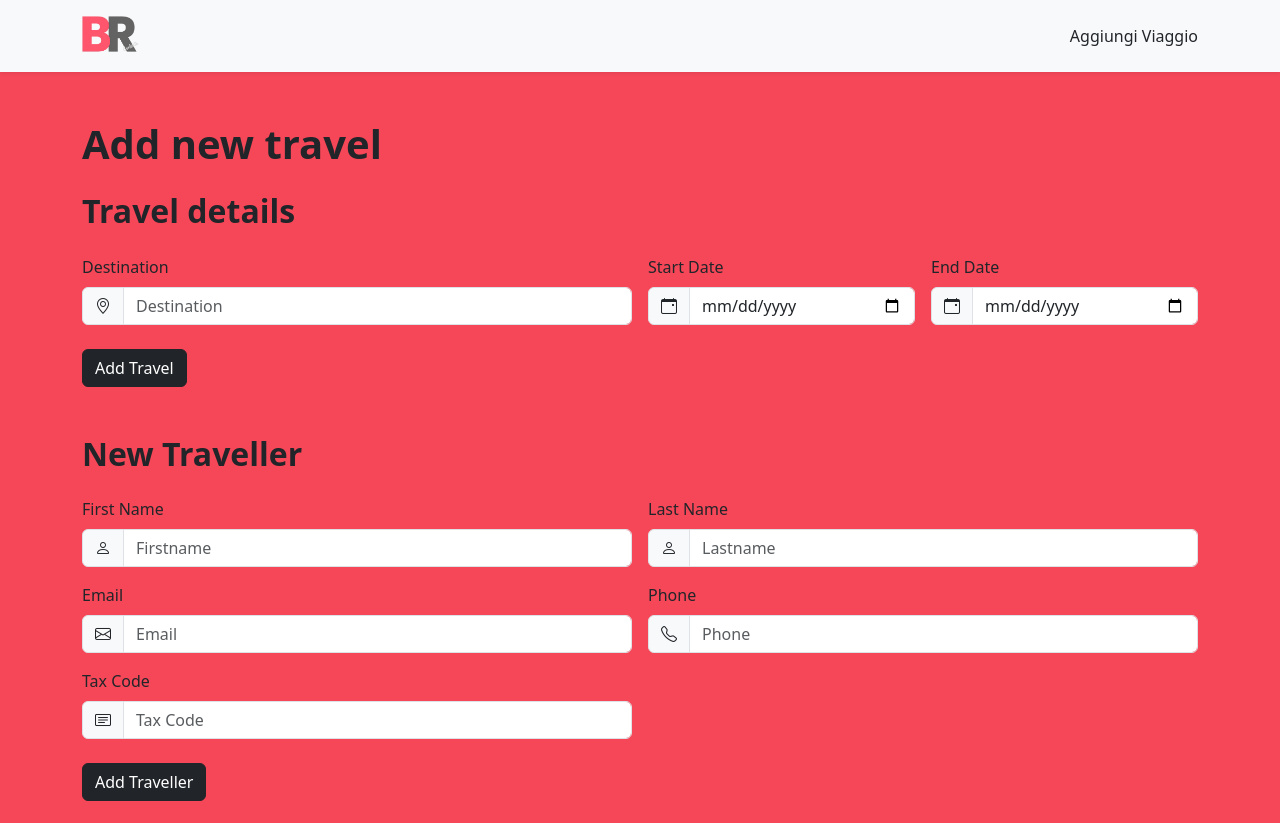
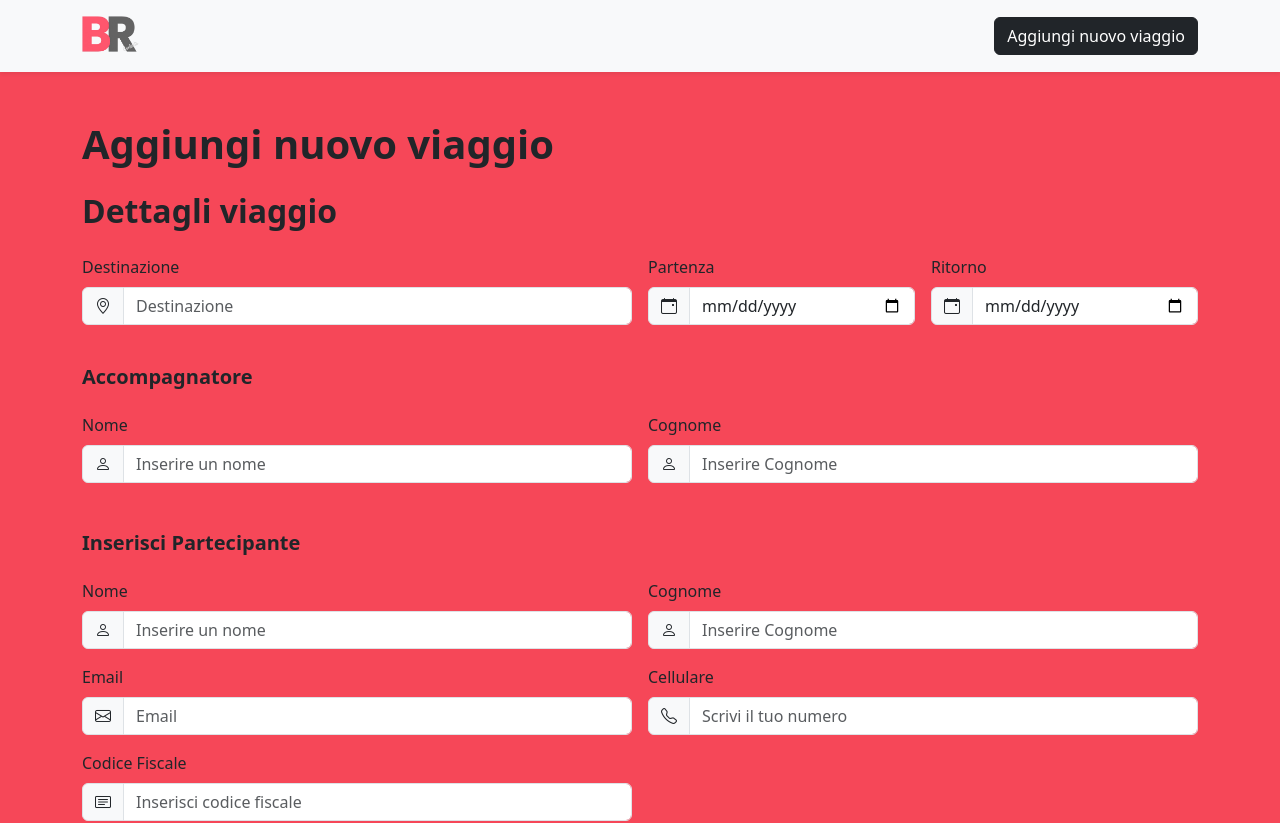
Before and after one commit to GiuseppeFiliberto/BooRoad, a React (Vite) app: page /add-travel in a window 1280 px wide. Shown: the top 823 px of the page. Built offline with nearby package versions, Linux system fonts and the light colour scheme; a web font is replaced by a local one.

Commit message:
Enhance Header and TravelCards components; update Add Travel link to button and add hover effects for travel cards

```diff
--- a/src/Componets/AddTravel.jsx
+++ b/src/Componets/AddTravel.jsx
@@ -1,109 +1,219 @@
+import { useState } from "react";
+
 export default function AddTravel() {
+    const [travel, setTravel] = useState({
+        destination: "",
+        startDate: "",
+        endDate: "",
+    });
+
+    const [traveller, setTraveller] = useState({
+        firstName: "",
+        lastName: "",
+        email: "",
+        phone: "",
+        taxCode: "",
+    });
+
+    const handleTravelChange = (e) => {
+        setTravel({ ...travel, [e.target.name]: e.target.value });
+    };
+
+    const handleTravellerChange = (e) => {
+        setTraveller({ ...traveller, [e.target.name]: e.target.value });
+    };
+
+    const handleSubmit = (e) => {
+        e.preventDefault();
+        alert(
+            `Travel: ${JSON.stringify(travel, null, 2)}\nTraveller: ${JSON.stringify(traveller, null, 2)}`
+        );
+    };
+
     return (
         <div className="container my-5">
-            <h1 className="mb-4 fw-bold">Add new travel</h1>
-
+            <h1 className="mb-4 fw-bold">Aggiungi nuovo viaggio</h1>
+            <form onSubmit={handleSubmit}>
                 <div className="add-travel mb-5">
-                <h2 className="mb-4 fw-bold">Travel details</h2>
-
+                    <h2 className="mb-4 fw-bold">Dettagli viaggio</h2>
                     <div className="row g-3">
                         <div className="col-md-6">
-                        <label className="form-label">Destination</label>
+                            <label className="form-label">Destinazione</label>
                             <div className="input-group">
                                 <span className="input-group-text">
                                     <i className="bi bi-geo-alt"></i>
                                 </span>
-                            <input type="text" className="form-control" placeholder="Destination" />
+                                <input
+                                    type="text"
+                                    className="form-control"
+                                    placeholder="Destinazione"
+                                    name="destination"
+                                    value={travel.destination}
+                                    onChange={handleTravelChange}
+                                />
                             </div>
                         </div>
-
                         <div className="col-md-3">
-                        <label className="form-label">Start Date</label>
+                            <label className="form-label">Partenza</label>
                             <div className="input-group">
                                 <span className="input-group-text">
                                     <i className="bi bi-calendar-event"></i>
                                 </span>
-                            <input type="date" className="form-control" />
+                                <input
+                                    type="date"
+                                    className="form-control"
+                                    name="startDate"
+                                    value={travel.startDate}
+                                    onChange={handleTravelChange}
+                                />
                             </div>
                         </div>
-
-                    <div className="col-md-3">
-                        <label className="form-label">End Date</label>
+                        <div className="col-md-3 mb-4">
+                            <label className="form-label">Ritorno</label>
                             <div className="input-group">
                                 <span className="input-group-text">
                                     <i className="bi bi-calendar-event"></i>
                                 </span>
-                            <input type="date" className="form-control" />
+                                <input
+                                    type="date"
+                                    className="form-control"
+                                    name="endDate"
+                                    value={travel.endDate}
+                                    onChange={handleTravelChange}
+                                />
+                            </div>
+                        </div>
+
+                        <h5 className="fw-bolder">Accompagnatore</h5>
+                        <div className="col-md-6">
+                            <label className="form-label">Nome</label>
+                            <div className="input-group">
+                                <span className="input-group-text">
+                                    <i className="bi bi-person"></i>
+                                </span>
+                                <input
+                                    type="text"
+                                    className="form-control"
+                                    placeholder="Inserire un nome"
+                                    name="firstName"
+                                    value={traveller.firstName}
+                                    onChange={handleTravellerChange}
+                                />
+                            </div>
+                        </div>
+                        <div className="col-md-6">
+                            <label className="form-label">Cognome</label>
+                            <div className="input-group">
+                                <span className="input-group-text">
+                                    <i className="bi bi-person"></i>
+                                </span>
+                                <input
+                                    type="text"
+                                    className="form-control"
+                                    placeholder="Inserire Cognome"
+                                    name="lastName"
+                                    value={traveller.lastName}
+                                    onChange={handleTravellerChange}
+                                />
                             </div>
                         </div>
                     </div>
 
 
-                <div className="mt-4">
-                    <button className="btn btn-dark">Add Travel</button>
-                </div>
+
                 </div>
 
                 <div className="add-traveller">
-                <h2 className="mb-4 fw-bolder">New Traveller</h2>
-
+                    <h5 className="mb-4 fw-bolder">Inserisci Partecipante</h5>
                     <div className="row g-3">
                         <div className="col-md-6">
-                        <label className="form-label">First Name</label>
+                            <label className="form-label">Nome</label>
                             <div className="input-group">
                                 <span className="input-group-text">
                                     <i className="bi bi-person"></i>
                                 </span>
-                            <input type="text" className="form-control" placeholder="Firstname" />
+                                <input
+                                    type="text"
+                                    className="form-control"
+                                    placeholder="Inserire un nome"
+                                    name="firstName"
+                                    value={traveller.firstName}
+                                    onChange={handleTravellerChange}
+                                />
                             </div>
                         </div>
-
                         <div className="col-md-6">
-                        <label className="form-label">Last Name</label>
+                            <label className="form-label">Cognome</label>
                             <div className="input-group">
                                 <span className="input-group-text">
                                     <i className="bi bi-person"></i>
                                 </span>
-                            <input type="text" className="form-control" placeholder="Lastname" />
+                                <input
+                                    type="text"
+                                    className="form-control"
+                                    placeholder="Inserire Cognome"
+                                    name="lastName"
+                                    value={traveller.lastName}
+                                    onChange={handleTravellerChange}
+                                />
                             </div>
                         </div>
-
                         <div className="col-md-6">
                             <label className="form-label">Email</label>
                             <div className="input-group">
                                 <span className="input-group-text">
                                     <i className="bi bi-envelope"></i>
                                 </span>
-                            <input type="email" className="form-control" placeholder="Email" />
+                                <input
+                                    type="email"
+                                    className="form-control"
+                                    placeholder="Email"
+                                    name="email"
+                                    value={traveller.email}
+                                    onChange={handleTravellerChange}
+                                />
                             </div>
                         </div>
-
                         <div className="col-md-6">
-                        <label className="form-label">Phone</label>
+                            <label className="form-label">Cellulare</label>
                             <div className="input-group">
                                 <span className="input-group-text">
                                     <i className="bi bi-telephone"></i>
                                 </span>
-                            <input type="text" className="form-control" placeholder="Phone" />
+                                <input
+                                    type="text"
+                                    className="form-control"
+                                    placeholder="Scrivi il tuo numero"
+                                    name="phone"
+                                    value={traveller.phone}
+                                    onChange={handleTravellerChange}
+                                />
                             </div>
                         </div>
-
                         <div className="col-md-6">
-                        <label className="form-label">Tax Code</label>
+                            <label className="form-label">Codice Fiscale</label>
                             <div className="input-group">
                                 <span className="input-group-text">
                                     <i className="bi bi-card-text"></i>
                                 </span>
-                            <input type="text" className="form-control" placeholder="Tax Code" />
+                                <input
+                                    type="text"
+                                    className="form-control"
+                                    placeholder="Inserisci codice fiscale"
+                                    name="taxCode"
+                                    value={traveller.taxCode}
+                                    onChange={handleTravellerChange}
+                                />
                             </div>
                         </div>
                     </div>
-
-
                     <div className="mt-4">
-                    <button className="btn btn-dark">Add Traveller</button>
+                        <button className="btn btn-dark" type="submit">
+                            Add Traveller
+                        </button>
                     </div>
                 </div>
+            </form>
         </div>
     );
 }
--- a/src/Componets/Header.jsx
+++ b/src/Componets/Header.jsx
@@ -13,8 +13,8 @@ export default function Header() {
                         </Link>
                     </div>
 
-                    <Link to="/add-travel" className="nav-link text-dark add-travel">
-                        Aggiungi Viaggio
+                    <Link to="/add-travel" className="nav-link add-travel">
+                        <button className="btn btn-dark rounded text-white">Aggiungi nuovo viaggio</button>
                     </Link>
                 </div>
             </nav>
```
Also changed, not shown: src/Componets/Travel_cards.jsx (+5 -2 lines), src/index.css (+30 -0 lines). Lines whose indentation alone changed are shown as unchanged.
